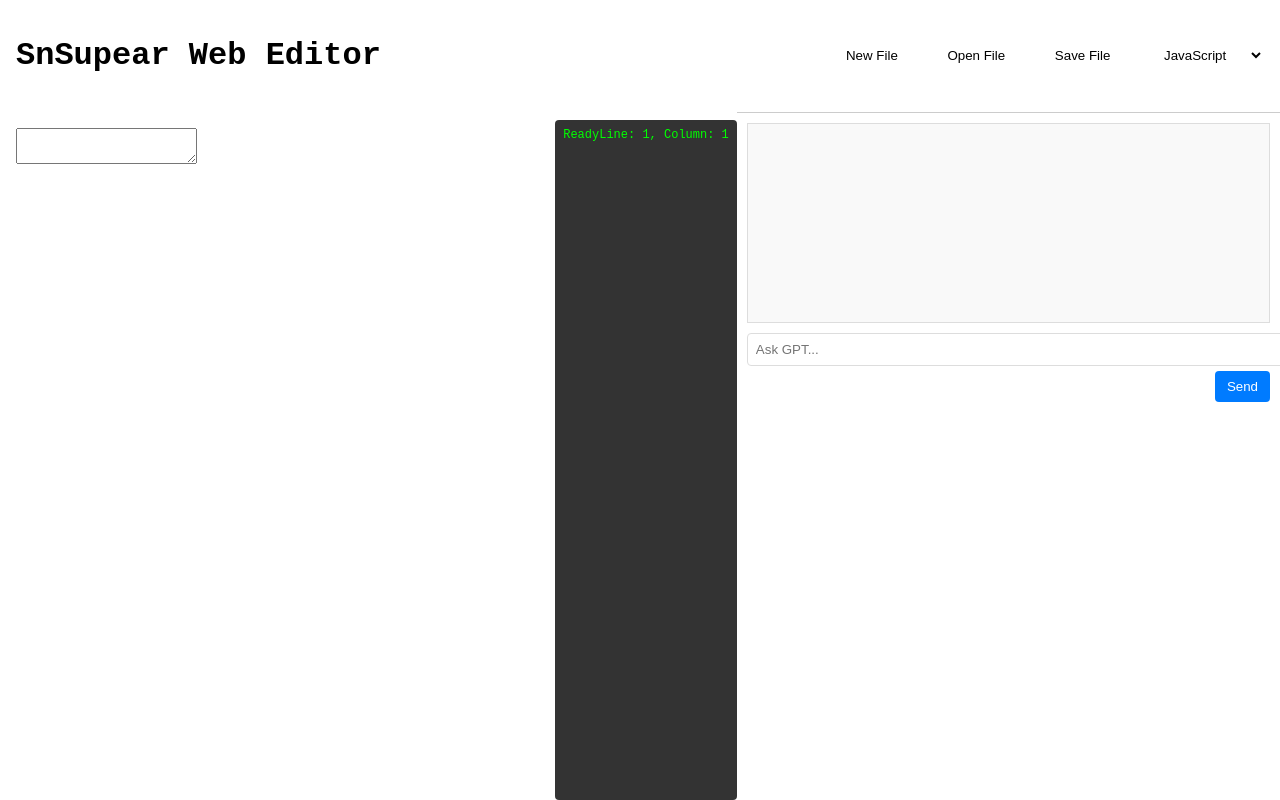
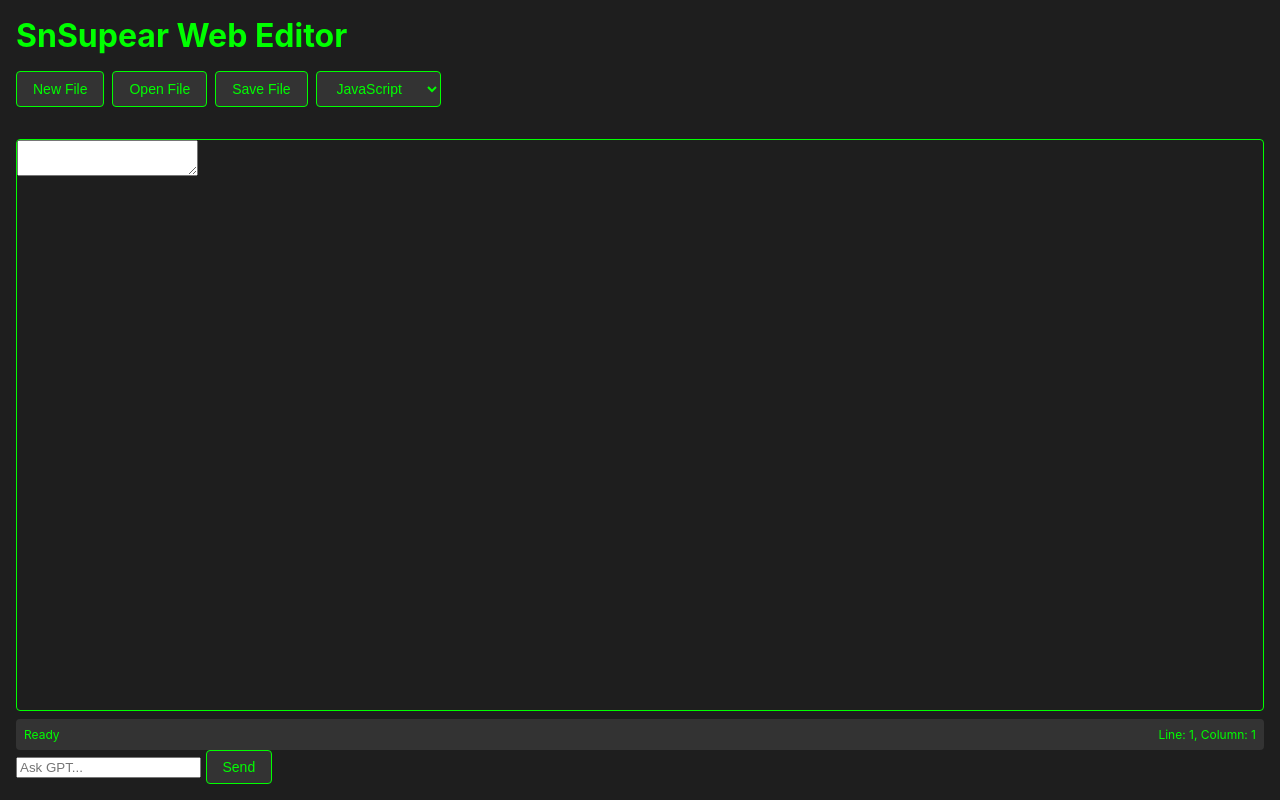
Before and after one commit to Sneaking/SnSupear, a website: page public/index.html in a window 1280 px wide. Drawn offline with nearby package versions, Linux system fonts and the light colour scheme.

Commit message:
Update style.css
Revert style changes

```diff
--- a/public/style.css
+++ b/public/style.css
@@ -1,38 +1,69 @@
-/* General Theme Settings */
 body {
-    background-color: var(--background-color);
-    color: var(--text-color);
-    font-family: 'Fira Code', monospace;
+    font-family: -apple-system, BlinkMacSystemFont, 'Segoe UI', Roboto, Oxygen, Ubuntu, Cantarell, 'Open Sans', 'Helvetica Neue', sans-serif;
     margin: 0;
     padding: 0;
+    background: #1e1e1e;
+    color: #fff;
+    height: 100vh;
+    display: flex;
+    flex-direction: column;
 }
 
 .container {
+    flex: 1;
     display: flex;
     flex-direction: column;
-    height: 100vh;
+    padding: 1rem;
 }
 
 header {
-    background-color: var(--header-background-color);
-    color: var(--header-text-color);
-    padding: 1rem;
-    display: flex;
-    justify-content: space-between;
-    align-items: center;
+    margin-bottom: 1rem;
 }
 
-.toolbar button, .toolbar select {
-    background-color: var(--button-background-color);
-    color: var(--button-text-color);
-    border: none;
-    margin-left: 0.5rem;
-    padding: 0.5rem 1rem;
-    cursor: pointer;
-    border-radius: 4px;
+h1 {
+    color: #00ff00;
+    margin: 0 0 1rem 0;
 }
 
-/* Status Bar */
+.toolbar {
+    display: flex;
+    gap: 0.5rem;
+    margin-bottom: 1rem;
+}
+
+button, select {
+    background: #333;
+    color: #00ff00;
+    border: 1px solid #00ff00;
+    padding: 0.5rem 1rem;
+    border-radius: 4px;
+    cursor: pointer;
+    font-size: 14px;
+}
+
+button:hover {
+    background: #444;
+}
+
+main {
+    flex: 1;
+    display: flex;
+    flex-direction: column;
+}
+
+#editor-container {
+    flex: 1;
+    border: 1px solid #00ff00;
+    border-radius: 4px;
+    overflow: hidden;
+}
+
+.CodeMirror {
+    height: 100% !important;
+    font-family: 'Fira Code', monospace;
+    font-size: 14px;
+}
+
 .status-bar {
     display: flex;
     justify-content: space-between;
@@ -44,7 +75,7 @@ header {
     border-radius: 4px;
 }
 
-/* CodeMirror Custom Theme */
+/* Custom theme overrides */
 .cm-s-monokai.CodeMirror {
     background: #1a1a1a !important;
 }
@@ -57,79 +88,3 @@ header {
 .cm-s-monokai .CodeMirror-linenumber {
     color: #00ff00 !important;
 }
-
-/* Main Layout */
-main {
-    flex: 1;
-    display: flex;
-}
-
-#editor-container, #chat-container {
-    flex: 1;
-    padding: 1rem;
-    overflow-y: auto;
-}
-
-/* Chat Container */
-#chat-container {
-    width: 100%;
-    height: 300px;
-    border-top: 1px solid #ccc;
-    padding: 10px;
-    box-sizing: border-box;
-    display: flex;
-    flex-direction: column;
-}
-
-/* Chat Output */
-#chat-output {
-    flex: 1;
-    overflow-y: auto;
-    border: 1px solid #ddd;
-    padding: 10px;
-    margin-bottom: 10px;
-    max-height: 250px;
-    background-color: #f9f9f9;
-}
-
-/* Chat Input and Submit Button */
-#chat-input {
-    width: 100%;
-    padding: 8px;
-    border: 1px solid #ddd;
-    border-radius: 4px;
-    margin-bottom: 5px;
-}
-
-#chat-submit {
-    padding: 8px 12px;
-    border: none;
-    background-color: #007bff;
-    color: white;
-    border-radius: 4px;
-    cursor: pointer;
-    align-self: flex-end;
-}
-
-#chat-submit:hover {
-    background-color: #0056b3;
-}
-
-/* Chat Messages */
-.user-message {
-    background-color: var(--user-message-bg);
-    color: var(--user-message-color);
-    padding: 0.5rem;
-    border-radius: 4px;
-    margin-bottom: 0.5rem;
-    align-self: flex-end;
-}
-
-.ai-message, .error-message {
-    background-color: var(--ai-message-bg);
-    color: var(--ai-message-color);
-    padding: 0.5rem;
-    border-radius: 4px;
-    margin-bottom: 0.5rem;
-    align-self: flex-start;
-}
```
